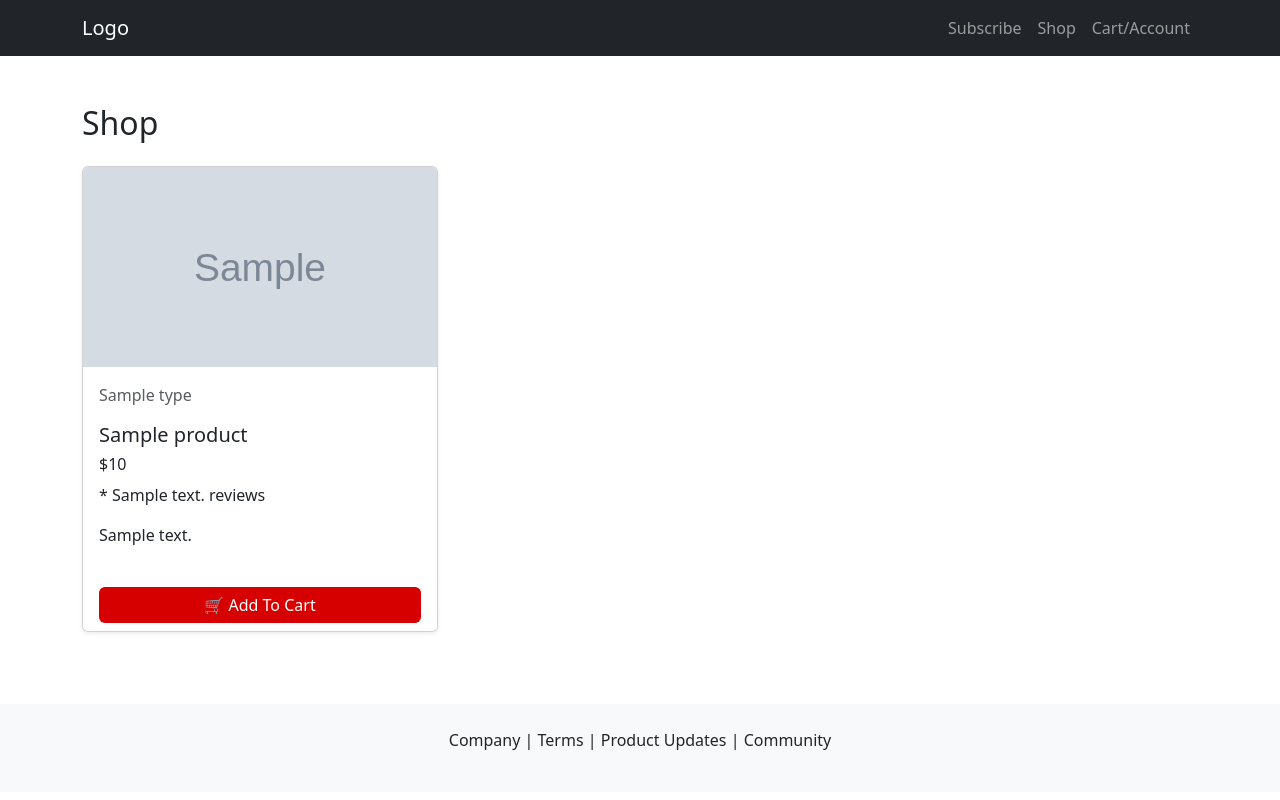
After one commit to Dimsunseted/Group4, a Flask app: template group4/website/templates/shop.html in a window 1280 px wide. The commit adds this page. Run offline with Flask 3, Linux system fonts and the light colour scheme; the template is opened without the code that fills it: most values are stand-ins (such as "Sample title", 1, 10 or a date in 2020); grey boxes marked "Sample" are stand-in pictures.

Commit message:
Add files via upload

```diff
--- a/group4/website/static/css/style.css
+++ b/group4/website/static/css/style.css
@@ -43,3 +43,13 @@
     color: orange;
     transition: 200ms;
 }
+
+.card img {
+    height: 200px;
+    object-fit: cover;
+}
+
+.btn-danger{
+    background:#d60000;
+    border:none;
+}
--- /dev/null
+++ b/group4/website/templates/base.html
@@ -0,0 +1,58 @@
+<!DOCTYPE html>
+<html>
+<head>
+
+    <title>{% block title %}Shop{% endblock %}</title>
+
+    <link rel="stylesheet" href="{{ url_for('static', filename='css/bootstrap.min.css') }}">
+    <link rel="stylesheet" href="{{ url_for('static', filename='css/style.css') }}">
+
+</head>
+
+<body>
+
+<!-- NAVBAR -->
+<nav class="navbar navbar-expand-lg navbar-dark bg-dark">
+    <div class="container">
+
+        <a class="navbar-brand" href="/">Logo</a>
+
+        <ul class="navbar-nav ms-auto">
+
+            <li class="nav-item">
+                <a class="nav-link" href="/">Subscribe</a>
+            </li>
+
+            <li class="nav-item">
+                <a class="nav-link" href="/shop">Shop</a>
+            </li>
+
+            <li class="nav-item">
+                <a class="nav-link" href="/cart">Cart/Account</a>
+            </li>
+
+        </ul>
+
+    </div>
+</nav>
+
+
+<!-- PAGE CONTENT -->
+<div class="container mt-5">
+
+    {% block content %}
+
+    {% endblock %}
+
+</div>
+
+
+<!-- FOOTER -->
+<footer class="bg-light mt-5 p-4 text-center">
+
+    <p>Company | Terms | Product Updates | Community</p>
+
+</footer>
+
+</body>
+</html>
--- /dev/null
+++ b/group4/website/templates/blocks/product_block.html
@@ -0,0 +1,31 @@
+<div class="col-md-4 mb-4">
+
+    <div class="card h-100 shadow-sm">
+
+        <img src="{{ url_for('static', filename=product.image) }}" class="card-img-top">
+
+        <div class="card-body">
+
+            <p class="text-muted">{{ product.type }}</p>
+
+            <h5>{{ product.name }}</h5>
+
+            <h6>${{ product.price }}</h6>
+
+            <p>* {{ product.reviews }} reviews</p>
+
+            <p>{{ product.description }}</p>
+
+        </div>
+
+        <div class="card-footer bg-white border-0">
+
+            <button class="btn btn-danger w-100">
+            🛒 Add To Cart
+            </button>
+
+        </div>
+
+    </div>
+
+</div>
--- /dev/null
+++ b/group4/website/templates/shop.html
@@ -0,0 +1,19 @@
+{% extends "base.html" %}
+
+{% block title %}Shop{% endblock %}
+
+{% block content %}
+
+<h2 class="mb-4">Shop</h2>
+
+<div class="row">
+
+{% for product in products %}
+
+{% include "blocks/product_block.html" %}
+
+{% endfor %}
+
+</div>
+
+{% endblock %}
```
Also changed, not shown: group4/website/__init__.py (+12 -0 lines), group4/website/models.py (+13 -0 lines), group4/website/views.py (+19 -0 lines).
